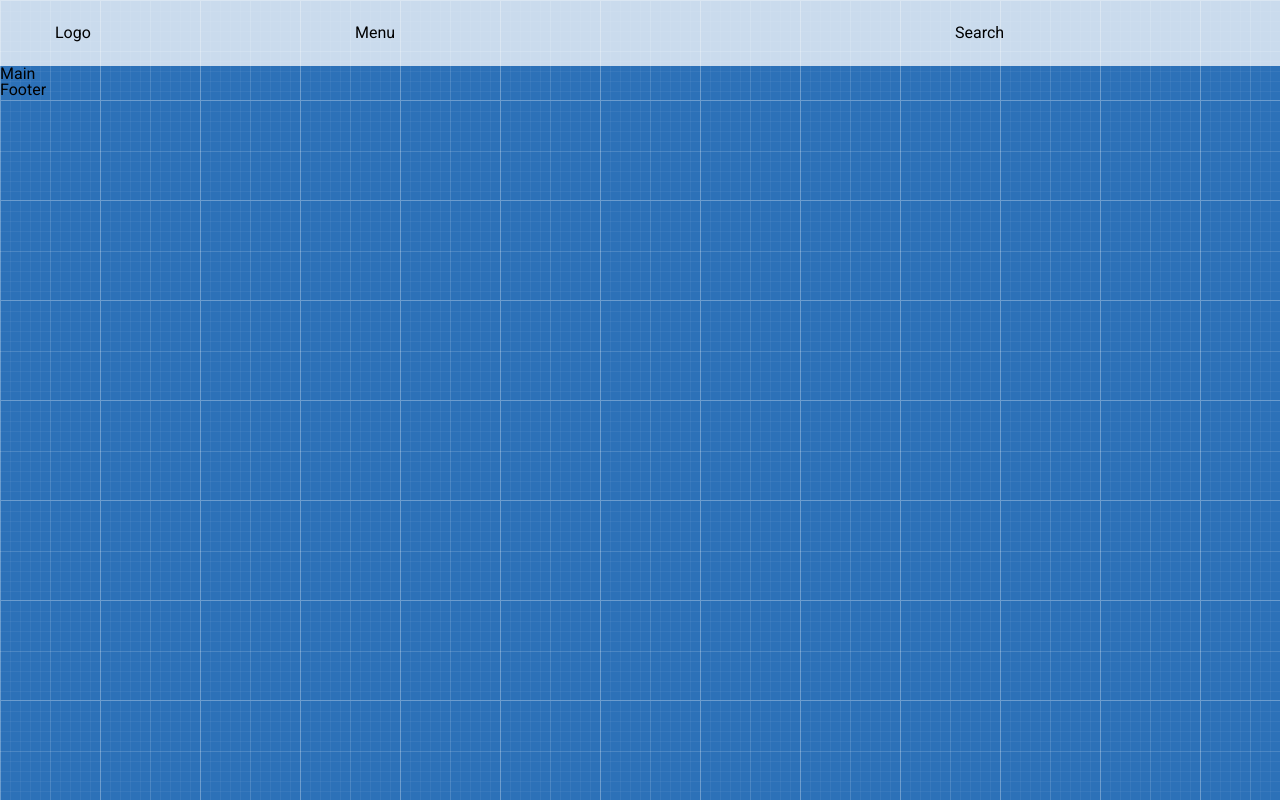
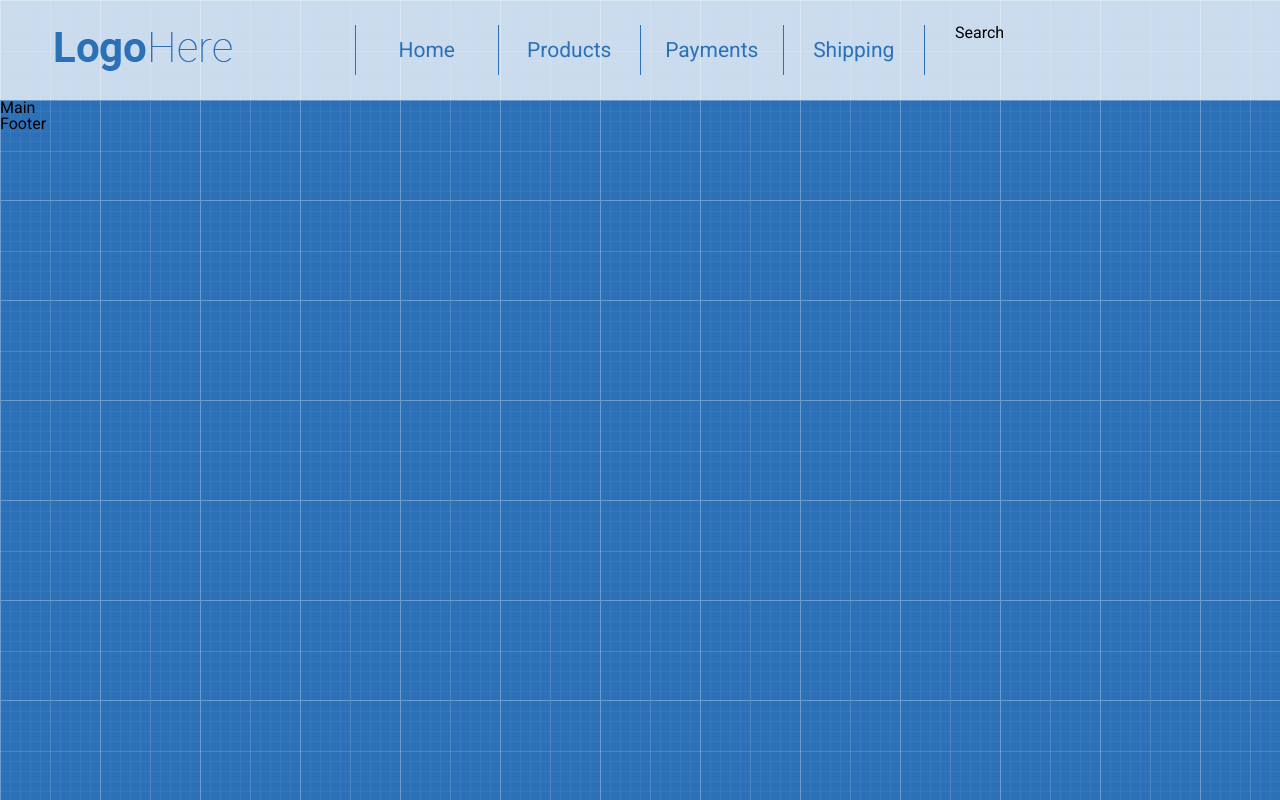
Before and after one commit to AndrewLischuk/shop-project, a plain HTML site: page index.html in a window 1280 px wide. Drawn offline with Linux system fonts and the light colour scheme.

Commit message:
added logo and menu

```diff
--- a/index.html
+++ b/index.html
@@ -13,13 +13,29 @@
     <header class="header">
         <div class="container">
            <div class="row">
-               <div class="col-md-3">Logo</div>
-               <div class="col-md-6">Menu</div>
+               <div class="col-md-3">
+                   <div class="logo">
+                       <a href="">
+                           <img src="images/Logo.png" alt="">
+                       </a>
+                   </div>
+               </div>
+               <div class="col-md-6">
+                <nav>
+                    <ul class="menu">
+                        <li><a href="">Home</a></li>
+                        <li><a href="">Products</a></li>
+                        <li><a href="">Payments</a></li>
+                        <li><a href="">Shipping</a></li>
+                    </ul>
+                </nav>
+               </div>
                <div class="col-md-3">Search</div>
            </div>
         </div>
     </header>
-    <main><div class="main">Main</div></main>
+    <main><div class="main">Main
+    </div></main>
     <footer><div class="footer">Footer</div></footer>
 </body>
 </html>
--- a/style.css
+++ b/style.css
@@ -36,3 +36,28 @@ body {
     padding: 25px 0;
     background-color: rgba(255, 255, 255, 0.75);
 }
+.logo {
+    margin-top: 7px;
+}
+.menu li {
+    width: 25%;
+    float: left;
+    border-left: 1px solid #2c71b8;
+}
+.menu li:last-child {
+    border-right: 1px solid #2c71b8;
+}
+.menu a {
+    display: block;
+    height: 50px;
+    text-decoration: none;
+    text-align: center;
+    font-size: 21px;
+    line-height: 50px;
+    font-size: 21px;
+    color: #2c71b8;
+}
+.menu a:hover {
+    background-color: #2c71b8;
+    color: white;
+}
```
